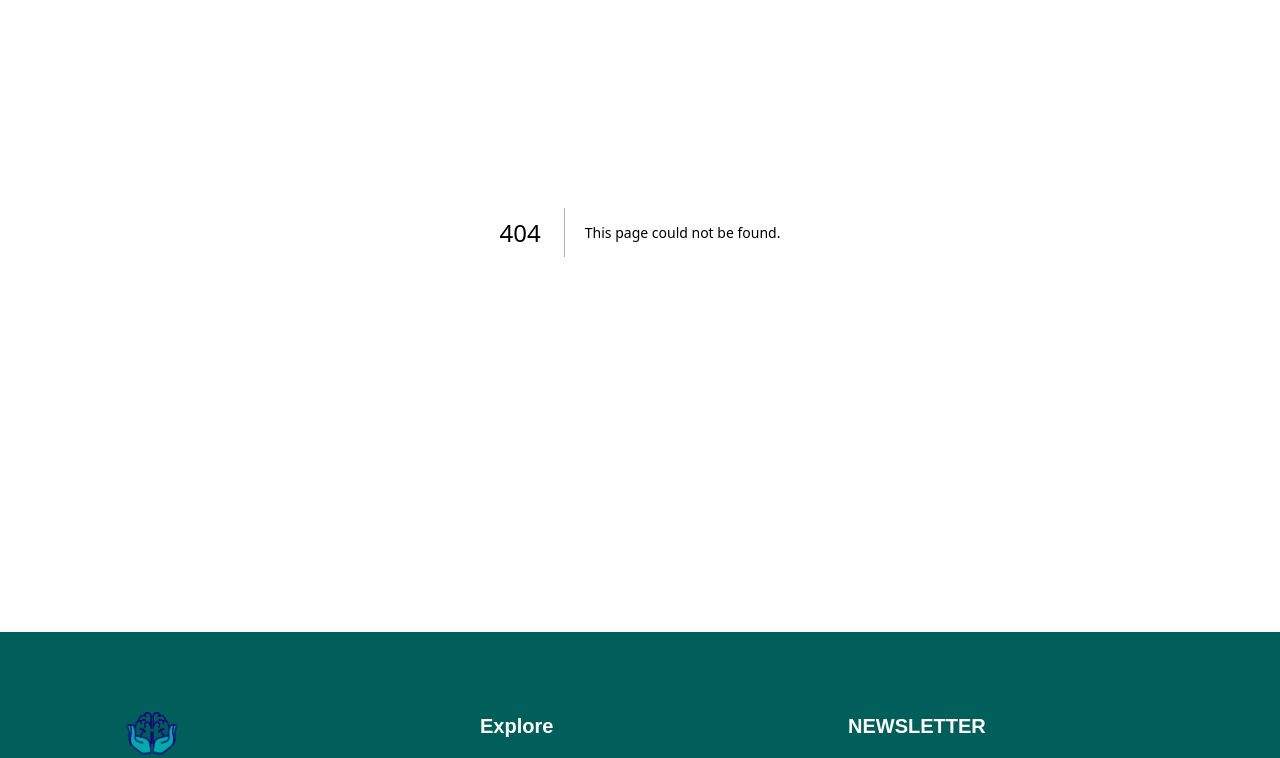
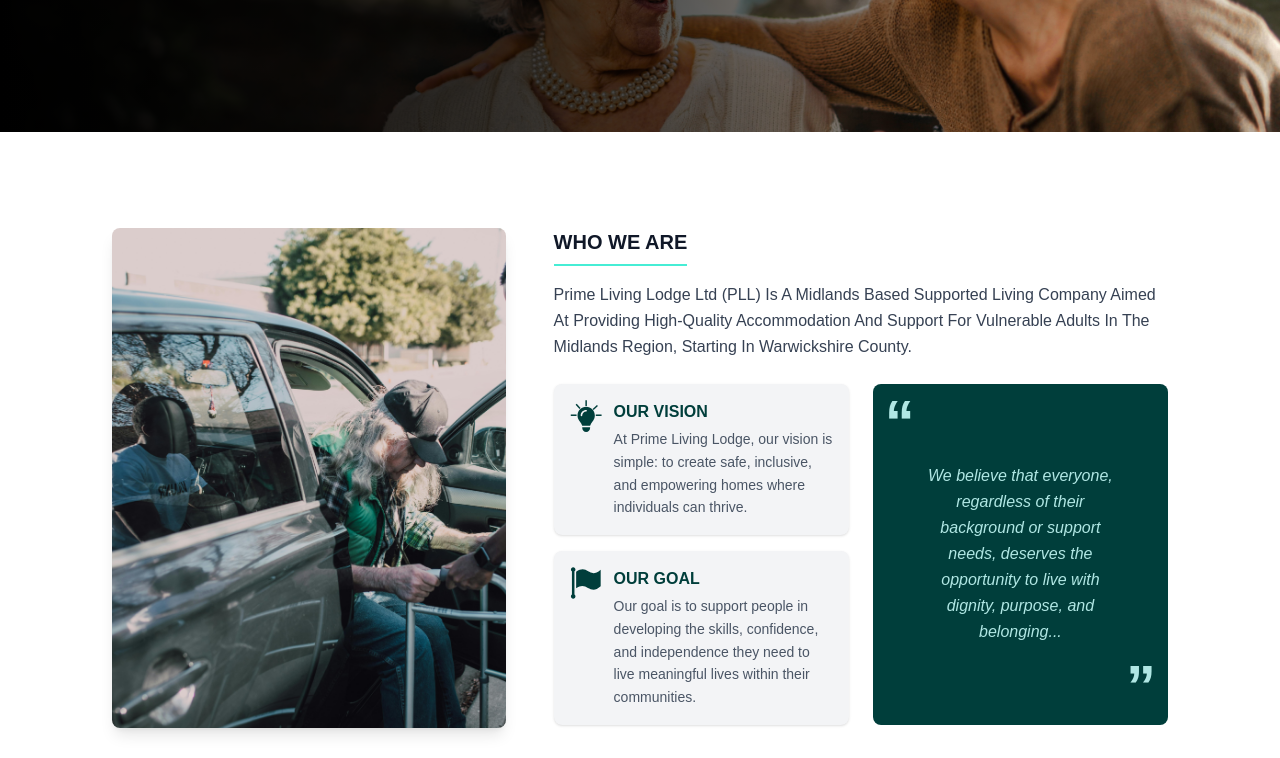
Before and after one commit to nasirucode/Prime-Living-Lodge, a Next.js app: page /who-we-are in a window 1280 px wide. Before the commit this address had no page. Shown: the part 300-1058 px from the top of the page. Built offline with nearby package versions, Linux system fonts and the light colour scheme.

Commit message:
who we are added

```diff
--- /dev/null
+++ b/src/app/who-we-are/page.tsx
@@ -0,0 +1,116 @@
+"use client";
+
+import Image from "next/image";
+
+export default function WhoWeAre() {
+  return (
+    <div className="min-h-screen bg-white">
+      {/* Hero Section */}
+      <section className="relative bg-cover bg-center bg-no-repeat py-12 min-h-[300px]" style={{ backgroundImage: 'url("/images/pexels-olly-3768131.jpg")' }}>
+        {/* Gradient Overlay */}
+        <div className="absolute inset-0 bg-gradient-to-r from-black via-black/70 to-transparent"></div>
+
+        <div className="relative max-w-6xl mx-auto px-12 h-full flex items-center">
+          <div className="text-white max-w-2xl">
+            <h1 className="text-4xl md:text-5xl font-bold mb-3 leading-tight">
+              About Us
+            </h1>
+          </div>
+        </div>
+      </section>
+
+      {/* WHO WE ARE Section */}
+      <section className="py-24">
+        <div className="max-w-6xl mx-auto px-12">
+          {/* Main Content */}
+          <div className="grid lg:grid-cols-5 gap-12 items-stretch">
+            {/* Left Side - Image */}
+            <div className="relative lg:col-span-2 flex">
+              <div className="w-full h-[500px]">
+                <Image
+                  src="/images/pexels-rdne-6647024.jpg"
+                  alt="Man assisting elderly person with walker"
+                  width={500}
+                  height={600}
+                  className="w-full h-full object-cover rounded-lg shadow-lg"
+                />
+              </div>
+            </div>
+
+            {/* Right Side - Content */}
+            <div className="relative lg:col-span-3">
+              {/* WHO WE ARE Heading */}
+              <h2 className="text-xl font-bold text-gray-900 mb-4 pb-2 border-b-2 border-teal-300 w-fit">
+                WHO WE ARE
+              </h2>
+
+              {/* Company Description */}
+              <p className="text-base text-gray-700 leading-relaxed mb-6">
+                Prime Living Lodge Ltd (PLL) Is A Midlands Based Supported Living Company Aimed At Providing High-Quality Accommodation And Support For Vulnerable Adults In The Midlands Region, Starting In Warwickshire County.
+              </p>
+
+              {/* Content Layout - Left side content boxes, right side quote */}
+              <div className="grid grid-cols-1 lg:grid-cols-2 gap-6">
+                {/* Left Side - Content Boxes */}
+                <div className="space-y-4">
+                  {/* OUR VISION */}
+                  <div className="bg-gray-100 rounded-lg p-4 shadow-sm">
+                    <div className="flex items-start space-x-3">
+                      <div className="w-8 h-8 flex items-center justify-center flex-shrink-0">
+                      <svg className="w-8 h-8" viewBox="0 0 25 25" fill="none" xmlns="http://www.w3.org/2000/svg">
+                        <path d="M15.7125 20.0815C16.0814 18.8557 16.8461 17.8105 17.6031 16.7692C17.8029 16.4963 18.0027 16.2235 18.1949 15.9468C18.9557 14.8517 19.4014 13.526 19.4014 12.0927C19.4014 8.35387 16.3735 5.3259 12.6385 5.3259C8.90346 5.3259 5.87549 8.35387 5.87549 12.0889C5.87549 13.5222 6.32123 14.8517 7.08206 15.943C7.27419 16.2197 7.47401 16.4925 7.67382 16.7653C8.43466 17.8067 9.19934 18.8557 9.56438 20.0776H15.7125V20.0815ZM12.6385 25C14.3369 25 15.7125 23.6244 15.7125 21.9259V21.3111H9.56438V21.9259C9.56438 23.6244 10.94 25 12.6385 25ZM9.56438 12.0889C9.56438 12.427 9.28772 12.7037 8.94957 12.7037C8.61142 12.7037 8.33475 12.427 8.33475 12.0889C8.33475 9.7103 10.2599 7.78516 12.6385 7.78516C12.9766 7.78516 13.2533 8.06183 13.2533 8.39998C13.2533 8.73813 12.9766 9.01479 12.6385 9.01479C10.94 9.01479 9.56438 10.3904 9.56438 12.0889Z" fill="#003E3B"/>
+                        <line x1="12.6093" y1="0.237854" x2="12.6093" y2="4.75707" stroke="#003E3B" stroke-width="1.1591"/>
+                        <line x1="4.81401" y1="3.24863" x2="7.80574" y2="6.63581" stroke="#003E3B" stroke-width="1.1591"/>
+                        <line y1="-0.57955" x2="4.51922" y2="-0.57955" transform="matrix(-0.738423 0.674337 0.674337 0.738423 21.8196 4.75705)" stroke="#003E3B" stroke-width="1.1591"/>
+                        <line x1="24.6704" y1="11.8965" x2="20.1512" y2="11.8965" stroke="#003E3B" stroke-width="1.1591"/>
+                        <line x1="5.12573" y1="11.8965" x2="0.606512" y2="11.8965" stroke="#003E3B" stroke-width="1.1591"/>
+                      </svg>
+
+                      </div>
+                      <div>
+                        <h4 className="text-base font-bold text-[#003E3B] mb-1">OUR VISION</h4>
+                        <p className="text-sm text-gray-600 leading-relaxed">
+                          At Prime Living Lodge, our vision is simple: to create safe, inclusive, and empowering homes where individuals can thrive.
+                        </p>
+                      </div>
+                    </div>
+                  </div>
+
+                  {/* OUR GOAL */}
+                  <div className="bg-gray-100 rounded-lg p-4 shadow-sm">
+                    <div className="flex items-start space-x-3">
+                      <div className="w-8 h-8 flex items-center justify-center flex-shrink-0">
+                      <svg className="w-8 h-8" viewBox="0 0 29 30" fill="none" xmlns="http://www.w3.org/2000/svg">
+                        <path fillRule="evenodd" clipRule="evenodd" d="M5.25379 4.49316C16.4383 -3.23848 17.2736 12.0636 28.2576 2.50952V18.1009C17.7815 27.5212 15.5216 12.3006 5.25379 20.0358V4.49316ZM2.49143 0.237854C3.67019 0.237854 4.62568 1.19382 4.62568 2.37186C4.62568 3.15443 4.20405 3.83818 3.57642 4.20968H3.67715V6.03814V23.9084V25.7368H3.57642C4.20405 26.1083 4.62568 26.594 4.62568 27.5744C4.62568 28.5546 3.67019 29.7079 2.49143 29.7079C1.3129 29.7079 0.357422 28.5543 0.357422 27.5744C0.357422 26.594 0.778803 26.1083 1.40644 25.7368H1.30595V23.9084V6.03814V4.20968H1.40644C0.778803 3.83818 0.357422 3.15467 0.357422 2.37186C0.357422 1.19382 1.3129 0.237854 2.49143 0.237854Z" fill="#003E3B"/>
+                      </svg>
+
+
+                      </div>
+                      <div>
+                        <h4 className="text-base font-bold text-[#003E3B] mb-1">OUR GOAL</h4>
+                        <p className="text-sm text-gray-600 leading-relaxed">
+                          Our goal is to support people in developing the skills, confidence, and independence they need to live meaningful lives within their communities.
+                        </p>
+                      </div>
+                    </div>
+                  </div>
+                </div>
+
+                {/* Right Side - Quote Box */}
+                <div className="bg-[#003E3B] rounded-lg p-8 text-center relative overflow-hidden flex items-center justify-center min-h-[120px]">
+                  <div className="absolute top-2 left-3 text-6xl text-[#B0E7E4] font-black">&ldquo;</div>
+                  <div className="absolute bottom-2 right-3 text-6xl text-[#B0E7E4] font-black">&rdquo;</div>
+                  <blockquote className="text-base text-[#B0E7E4] leading-relaxed italic relative z-10 px-4">
+                    We believe that everyone, regardless of their background or support needs, deserves the opportunity to live with dignity, purpose, and belonging...
+                  </blockquote>
+                </div>
+              </div>
+            </div>
+          </div>
+        </div>
+      </section>
+
+
+    </div>
+  );
+}
```
